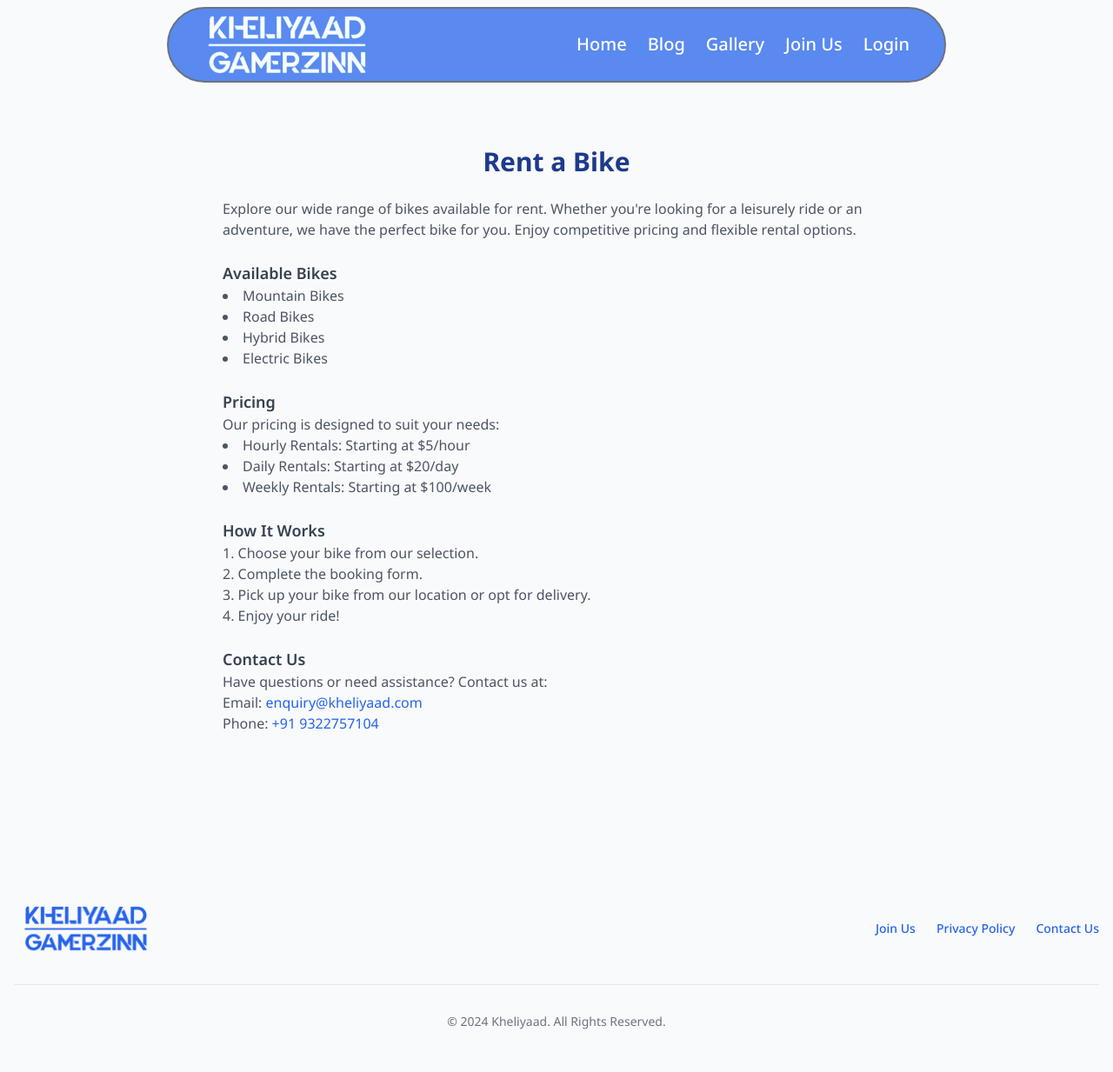
After one commit to Varad-13/kheliyaad, a Django app: page /rent_a_bike in a window 1280 px wide. The commit adds this page. Shown: the whole page at 87% size. Run offline with Django 5.2, Linux system fonts and the light colour scheme; some libraries are stand-ins or nearby versions.

Commit message:
Rent a bike page

```diff
--- a/core/urls.py
+++ b/core/urls.py
@@ -8,5 +8,6 @@ urlpatterns = [
     path('signup/', Signup.as_view(), name='signup'),
     path('join', Join.as_view(), name='join'),
     path('contact_us', Contact, name="contact"),
-    path('privacy_policy', Privacy, name="privacy")
+    path('privacy_policy', Privacy, name="privacy"),
+    path('rent_a_bike', Rent, name="rent")
 ]
--- a/core/views.py
+++ b/core/views.py
@@ -23,6 +23,9 @@ def Contact(request):
 
 def Privacy(request):
     return render(request, 'core/privacy.html')
+
+def Rent(request):
+    return render(request, 'core/rent_a_bike.html')
 
 class Join(View):
     def get(self, request):
--- /dev/null
+++ b/templates/core/rent_a_bike.html
@@ -0,0 +1,48 @@
+{% extends 'base.html' %}
+
+{% block content %}
+    <div class="max-w-3xl mx-auto py-8">
+
+        <h2 class="text-center text-3xl font-bold text-blue-900 dark:text-white mb-6">Rent a Bike</h2>
+
+        <p class="text-gray-600 dark:text-gray-400 mb-4">
+            Explore our wide range of bikes available for rent. Whether you're looking for a leisurely ride or an adventure, we have the perfect bike for you. Enjoy competitive pricing and flexible rental options.
+        </p>
+
+        <h3 class="text-lg font-semibold text-gray-700 dark:text-gray-300 mt-6">Available Bikes</h3>
+        <ul class="list-disc list-inside text-gray-600 dark:text-gray-400 mb-4">
+            <li>Mountain Bikes</li>
+            <li>Road Bikes</li>
+            <li>Hybrid Bikes</li>
+            <li>Electric Bikes</li>
+        </ul>
+
+        <h3 class="text-lg font-semibold text-gray-700 dark:text-gray-300 mt-6">Pricing</h3>
+        <p class="text-gray-600 dark:text-gray-400">
+            Our pricing is designed to suit your needs:
+        </p>
+        <ul class="list-disc list-inside text-gray-600 dark:text-gray-400 mb-4">
+            <li>Hourly Rentals: Starting at $5/hour</li>
+            <li>Daily Rentals: Starting at $20/day</li>
+            <li>Weekly Rentals: Starting at $100/week</li>
+        </ul>
+
+        <h3 class="text-lg font-semibold text-gray-700 dark:text-gray-300 mt-6">How It Works</h3>
+        <ol class="list-decimal list-inside text-gray-600 dark:text-gray-400 mb-4">
+            <li>Choose your bike from our selection.</li>
+            <li>Complete the booking form.</li>
+            <li>Pick up your bike from our location or opt for delivery.</li>
+            <li>Enjoy your ride!</li>
+        </ol>
+
+        <h3 class="text-lg font-semibold text-gray-700 dark:text-gray-300 mt-6">Contact Us</h3>
+        <p class="text-gray-600 dark:text-gray-400">
+            Have questions or need assistance? Contact us at:
+        </p>
+        <ul class="list-none text-gray-600 dark:text-gray-400 mb-4">
+            <li>Email: <a href="mailto:enquiry@kheliyaad.com" class="text-blue-600 hover:underline dark:text-blue-400">enquiry@kheliyaad.com</a></li>
+            <li>Phone: <a href="tel:+919322757104" class="text-blue-600 hover:underline dark:text-blue-400">+91 9322757104</a></li>
+        </ul>
+
+    </div>
+{% endblock %}
```
Also changed, not shown: templates/core/index.html (+7 -2 lines).
